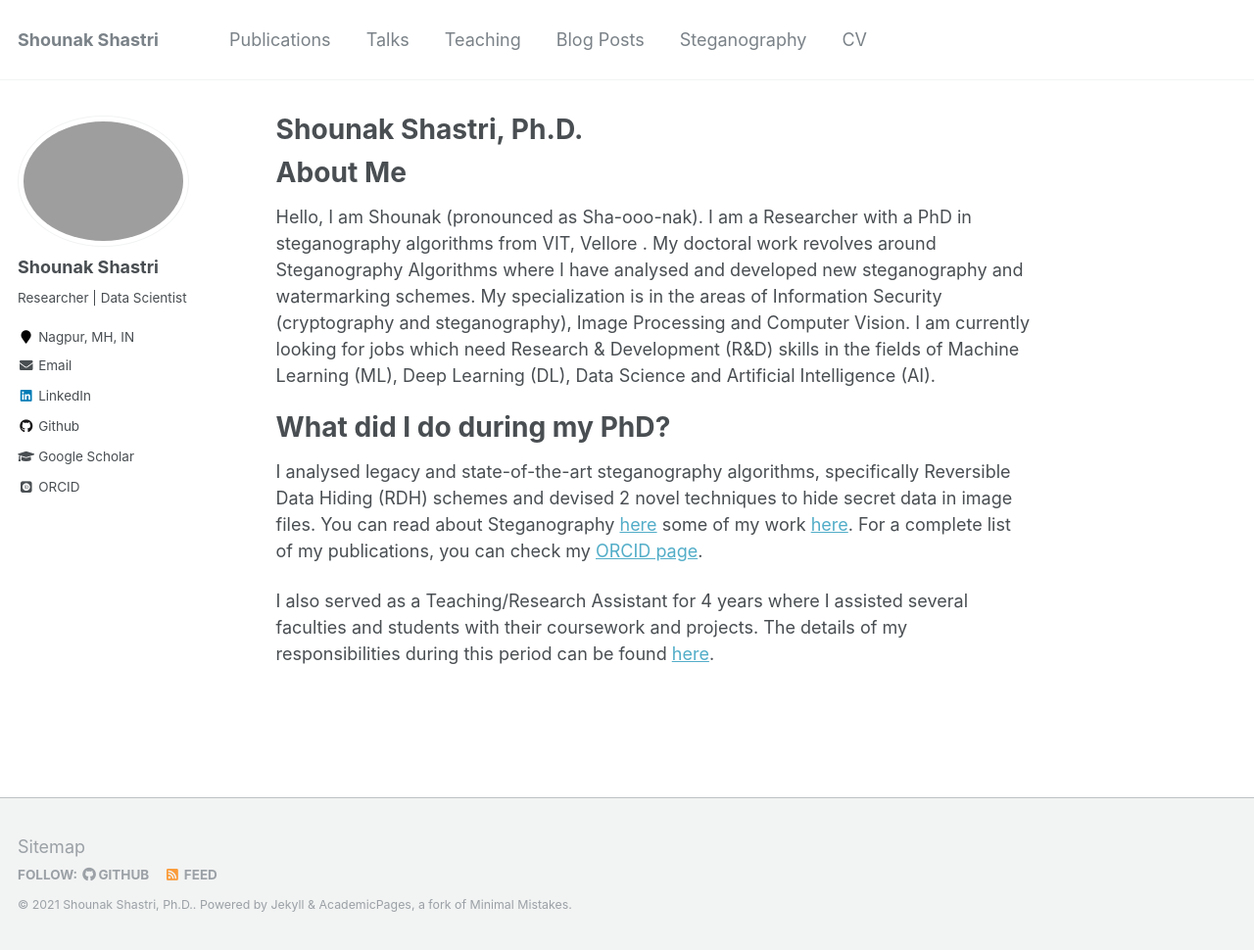
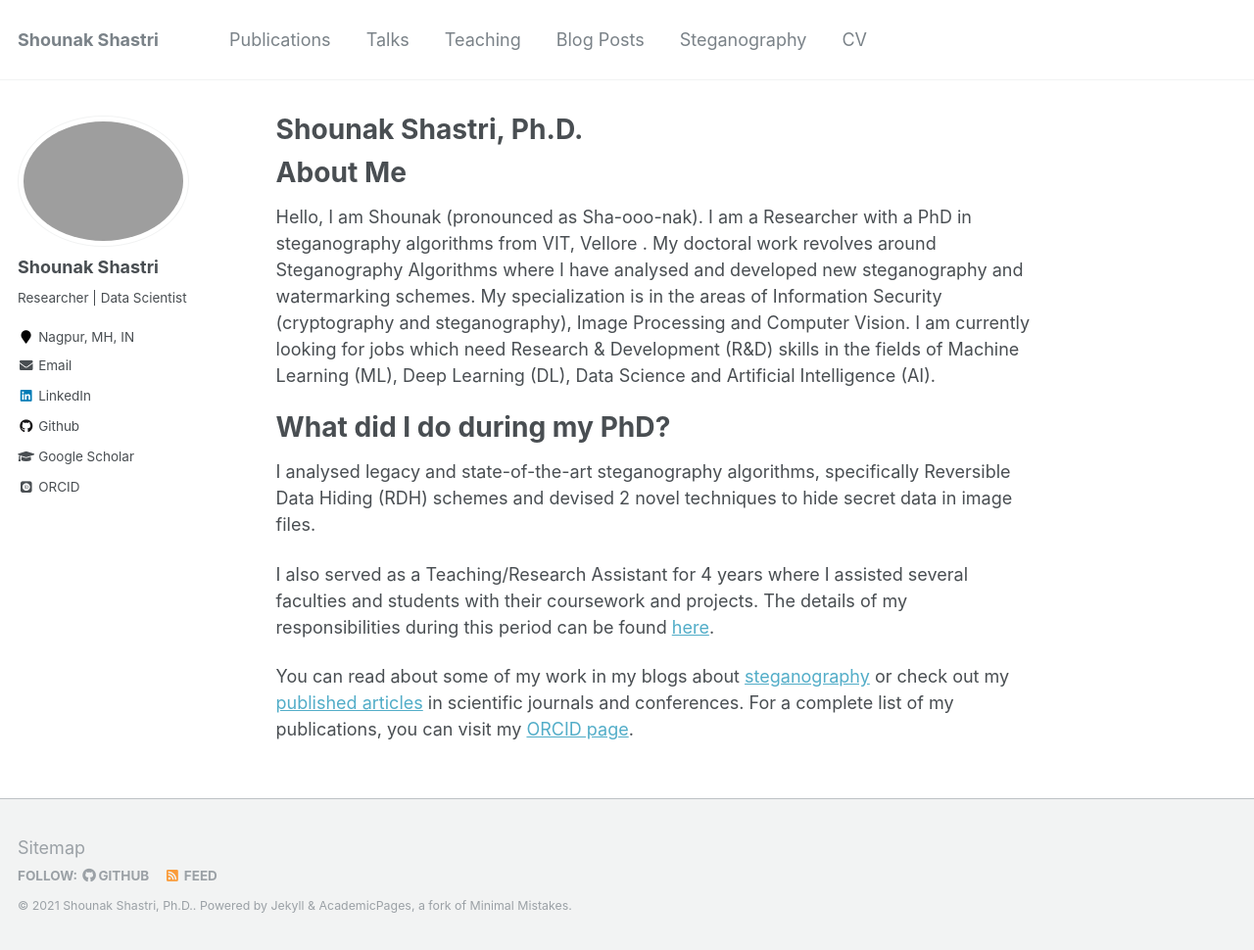
Before and after one commit to shounakshastri/shounakshastri.github.io, a Jekyll site: the page built from _pages/about.md, in a window 1280 px wide and 970 px high. Shown: the whole window at 98% size. Built offline with Jekyll 4.4.1, drawn with Linux system fonts in a browser that asks for light colours; some web fonts are replaced.

Commit message:
update about me

```diff
--- a/_pages/about.md
+++ b/_pages/about.md
@@ -14,6 +14,8 @@ Hello, I am Shounak (pronounced as Sha-ooo-nak). I am a Researcher with a PhD in
 
 What did I do during my PhD?
 ===
-I analysed legacy and state-of-the-art steganography algorithms, specifically Reversible Data Hiding (RDH) schemes and devised 2 novel techniques to hide secret data in image files. You can read about Steganography [here](https://shounakshastri.github.io/Steganography/) some of my work [here](https://shounakshastri.github.io/publications/). For a complete list of my publications, you can check my [ORCID page](https://orcid.org/0000-0002-2247-9046).
+I analysed legacy and state-of-the-art steganography algorithms, specifically Reversible Data Hiding (RDH) schemes and devised 2 novel techniques to hide secret data in image files.
 
 I also served as a Teaching/Research Assistant for 4 years where I assisted several faculties and students with their coursework and projects. The details of my responsibilities during this period can be found [here](https://shounakshastri.github.io/teaching/).
+
+You can read about some of my work in my blogs about [steganography](https://shounakshastri.github.io/Steganography/) or check out my [published articles](https://shounakshastri.github.io/publications/) in scientific journals and conferences. For a complete list of my publications, you can visit my [ORCID page](https://orcid.org/0000-0002-2247-9046).
```
